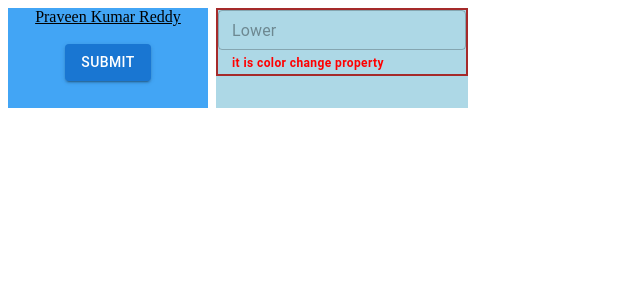
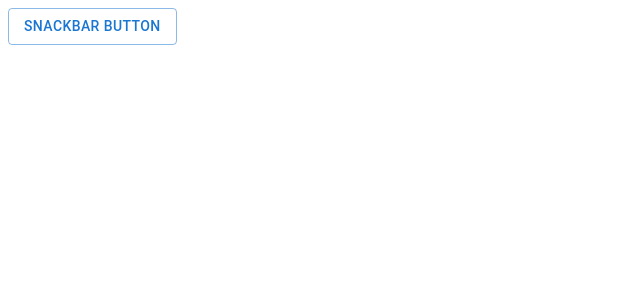
Before and after one commit to praveenkreddyA/Material_UI_tasks, a React (Create React App) app: page / in a window 1280 px wide. Shown: the top 300 px of the page, without its empty margins (0-640 px from the left). Built offline with nearby package versions, Linux system fonts and the light colour scheme.

Commit message:
SnackBar Code changes Added

```diff
--- /dev/null
+++ b/src/Snack.tsx
@@ -0,0 +1,30 @@
+import { Snackbar, Alert, Button } from "@mui/material";
+import React, { useState } from "react";
+
+export function SnackBar() {
+  const [isOpen, setisopen] = useState<boolean>(false);
+  const handleClose = () => {
+    setisopen(false);
+  };
+  const handleopen = () => {
+    setisopen(true);
+  };
+  return (
+    <>
+      <Button variant="outlined" onClick={handleopen}>
+        {" "}
+        SnackBar Button
+      </Button>
+      <Snackbar
+        open={isOpen}
+        onClose={handleClose}
+        autoHideDuration={600}
+        anchorOrigin={{ vertical: "top", horizontal: "right" }}
+      >
+        <Alert onClose={handleClose} severity="success" sx={{ width: "100%" }}>
+          Fetching API DATA
+        </Alert>
+      </Snackbar>
+    </>
+  );
+}
--- a/src/index.tsx
+++ b/src/index.tsx
@@ -1,11 +1,12 @@
-import * as React from 'react';
-import ReactDOM from 'react-dom';
-import { StyledEngineProvider } from '@mui/material/styles';
-import Demo from './demo';
+import * as React from "react";
+import ReactDOM from "react-dom";
+import { StyledEngineProvider } from "@mui/material/styles";
+import Demo from "./demo";
+import { SnackBar } from "./Snack";
 
 ReactDOM.render(
   <StyledEngineProvider injectFirst>
-    <Demo />
+    <SnackBar />
   </StyledEngineProvider>,
   document.querySelector("#root")
 );
```
Also changed, not shown: 1 other file (tests, documents, lock files or other folders).
